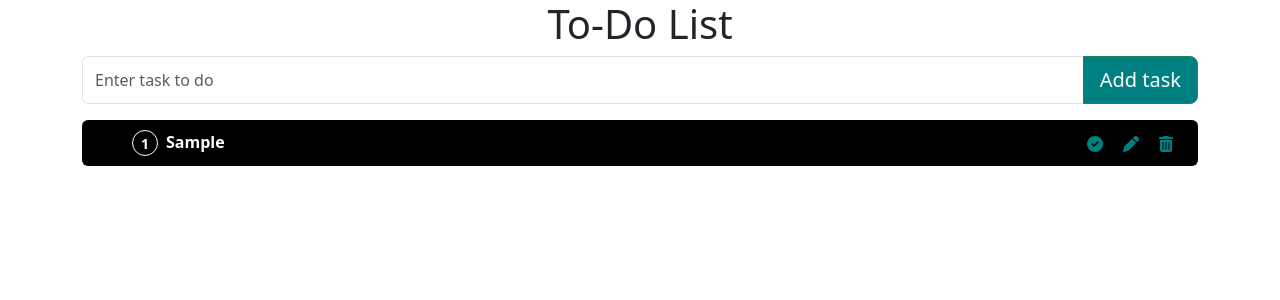
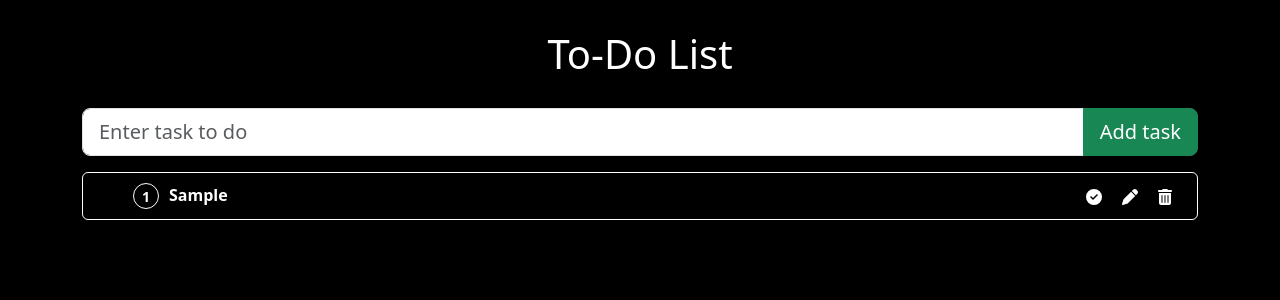
Before and after one commit to pesto-students/p7-mohammad-PotzarellaMozarella, a React (Create React App) app in the folder Week-9/to-do-list/: page / in a window 1280 px wide. Both pictures are taken after typing "Sample" into the empty fields and a click on the button "Add task". Shown: the top 300 px of the page. Built offline with nearby package versions, Linux system fonts and the light colour scheme.

Commit message:
Updated componenets, CSS styling and comments

```diff
--- a/Week-9/to-do-list/public/index.html
+++ b/Week-9/to-do-list/public/index.html
@@ -26,7 +26,7 @@
     -->
     <title>To do list</title>
   </head>
-  <body>
+  <body class="my-body">
     <noscript>You need to enable JavaScript to run this app.</noscript>
     <div id="root"></div>
     <!--
--- a/Week-9/to-do-list/src/App.css
+++ b/Week-9/to-do-list/src/App.css
@@ -1,10 +1,13 @@
-body {
-  background-color: darkblue;
+.my-body {
+  /* text-decoration: node; */
+  background-color: black;
   color: white;
 }
 .App {
   text-align: center;
-
+}
+.page-header {
+  margin: 30px;
 }
 .taskBg {
   background-color: black;
@@ -16,6 +19,7 @@ body {
   position: relative;
   font-weight: 600;
   color: white;
+  border: 1px solid white;
 }
 .taskBg .taskDetails{
   flex: 1;
@@ -24,7 +28,6 @@ body {
 .taskBg  .done .taskDetails{
   text-decoration: line-through;
   opacity: 0.3;
-
 }
 .taskNumber {
   color: white;
@@ -35,7 +38,7 @@ body {
   display: flex;
   text-align: center;
   font-size: 14px;
-  margin-right: 8px;
+  margin-right: 10px;
   align-items: center;
   justify-content: center;
 }
@@ -47,7 +50,6 @@ body {
   position: absolute;
   top: 25%;
   right: 15px;
-  /* transform: translate(-50%); */
   width: auto;
   display: inline-block;
 }
@@ -55,12 +57,18 @@ body {
   display: inline-block;
   margin: 0 10px 0 10px;
   cursor: pointer;
+  color: white;
+}
+.taskBg .iconsWrapper span:hover{
   color: teal;
 }
-.taskBg .iconsWrapper span:hover{
-  color: burlywood;
-}
-#button-addon2 {
+.taskBg .iconsWrapper span:focus{
+  color: white;
+ }
+ #btnUpdate #button-addon2{
   background-color: teal;
+ }
+ #btnCancel {
+  background-color: rgba(255, 0, 0, 0.334);
   color: white;
-}
+ }
--- a/Week-9/to-do-list/src/App.js
+++ b/Week-9/to-do-list/src/App.js
@@ -1,192 +1,123 @@
-import './App.css';
-import React, { useState } from 'react';
-import 'bootstrap/dist/css/bootstrap.min.css';
-import { FontAwesomeIcon } from '@fortawesome/react-fontawesome';
-import { faCircleCheck, faL, faPen, faTrashCan } from '@fortawesome/free-solid-svg-icons';
-import {taskInputForm} from './Components/Form';
+import './App.css'
+//react
+import React, { useState } from 'react'
+import 'bootstrap/dist/css/bootstrap.min.css'
+//components
+import AddTaskForm from './Components/AddTaskForm'
+import UpdateForm from './Components/UpdateForm'
+import ToDo from './Components/ToDo'
 
 function App() {
   //Tasks state (to do list)- Main state
   const [toDo, setToDo] = useState([
     //status of tasks: false = not completed, true = completed
     // {id: 1, title: "Task 1", status: false},
-    // {id: 2, title: "Task 2", status: false}
-  ]);
+  ])
 
   //Temporary states
   // newTask will hold temporary data to be added in task as new task
-  const [newTask, setnewTask] = useState('');
+  const [newTask, setnewTask] = useState('')
   // updateData will hold task that is being edited
-  const [updateData, setupdateData] = useState('');
+  const [updateData, setupdateData] = useState('')
 
   //Add task function
+  ///////////////////////////
   const addTask = () => {
-    //if there is a newTask we create 1) a newEntry object 2) setToDo with it 3) reset the newTask element
+    //if there is a newTask we create 1) a new entry object 2) setToDo with it 3) reset the newTask element
     if(newTask){
-      let num = toDo.length + 1;
-      let newEntry = {id: num, title: newTask, status: false}
-      setToDo([...toDo, newEntry]);
-      setnewTask('');
+      let num = toDo.length + 1
+      setToDo([...toDo, {id: num, title: newTask, status: false}])
+      setnewTask('')
     }
   }
 
   //Delete task function
+   ///////////////////////////
   const deleteTask = (id) => {
-    let newTasks = toDo.filter(task => task.id != id)
-    setToDo(newTasks);
+    // filtering out the record with id to be deleted in todos
+    setToDo(toDo.filter(task => task.id != id))
   }
 
   //Mark completed task function
+   ///////////////////////////
   const markDone = (id) => {
-    //toggle the status between true and false
-    let newTask = toDo.map(task => {
-      if(task.id === id) {
-        return (
-          {...task, status: !task.status}
+    //toggle the status between true and false status if the id is found in the todos list
+    setToDo(toDo.map(
+      task => task.id === id
+      ? ({...task, status: !task.status})
+      : (task)
+      )
     )
   }
-    return task;
+
+  //Change holder for update function
+   ///////////////////////////
+  const changeHolder = (e) => {
+    //takes the task as event from edit icon and updates the value to input form for update
+    //updateData input used to extract event target value for title for change
+    //task object updated
+    setupdateData({
+      ...updateData,
+      title: e.target.value
     })
-    setToDo(newTask);
   }
 
     //Update task function
+   ///////////////////////////
    const updateTask = () => {
     //filters out the task with the same ID as coming via updateData
-    let filterRecords = [...toDo].filter(task => task.id !== updateData.id);
-    //create a new object with all updated records
-    let updatedObject = [...filterRecords, updateData];
-    //change the previous ToDo state to new updated object of records
-    setToDo(updatedObject);
+    let removeOldRecord = [...toDo].filter(task => task.id !== updateData.id)
+    ////change the previous ToDo state to new updated object of records
+    setToDo([
+        ...removeOldRecord,
+        updateData
+    ])
     //clear temp state
-    setupdateData('');
+    setupdateData('')
   }
 
+
   //Cancel update task function
+   ///////////////////////////
    const cancelUpdate = () => {
     //clears the temp state
-    setupdateData('');
-  }
-
-  //Change task for update function
-  const changeTask = (e) => {
-    //takes the task as event from edit icon and updates the value to input form for update
-    //updateData input used to extract id and event target value for title
-    //status updated depending on its given status
-    let newEntry = {
-      id: updateData.id,
-      title: e.target.value,
-      status: updateData.status ? true : false
-    }
-    //updated entru added to setUpdateData
-    setupdateData(newEntry);
+    setupdateData('')
   }
 
   return (
     <div className="container App">
+
       {/* Title */}
-      <h1>To-Do List</h1>
-
-
+      <h1 className='page-header'>To-Do List</h1>
 
       {/* Based on updateData existing, i.e edit icon being clicked either of the Forms will render */}
       {updateData ? (
-    <>
-    {/* Forms to add & update tasks to-do */}
-      <div className="input-group mb-3">
-        <input
-        type="text"
-          className="form-control mx-2"
-          placeholder="Pick a task to edit"
-          value= { updateData && updateData.title }
-          onChange={ (e) => changeTask(e)}
+      <UpdateForm
+          updateData={updateData}
+          changeHolder={changeHolder}
+          updateTask={updateTask}
+          cancelUpdate={cancelUpdate}
         />
-        <div className="col-auto">
-          <button
-            className="btn btn-lg btn-success mr-20"
-            onClick={updateTask}
-            >
-            Update task
-          </button>
-          <button
-            className="btn btn-lg btn-warning mx-2"
-            onClick={cancelUpdate}
-            type="button" >
-            Cancel
-          </button>
-        </div>
-      </div>
-    </>
       ) : (
-    <>
-      {/* Form to add tasks to-do */}
-      <div className="input-group mb-3">
-        <input type="text"
-          className="form-control"
-          placeholder="Enter task to do"
-          value= {newTask}
-          onChange= {(e) => {setnewTask(e.target.value)}}
+        <AddTaskForm
+          newTask={newTask}
+          setnewTask={setnewTask}
+          addTask={addTask}
         />
-        <button className="btn btn-lg btn-success"
-          type="button"
-          id="button-addon2"
-          onClick={addTask}>
-          Add task
-        </button>
-      </div>
-    </>
       )}
-
 
       {/*To display message if to do list is empty */}
       { toDo && toDo.length ? '' : 'No tasks added yet'}
 
       {/*To sort the tasks by index and display */}
-      { toDo && toDo
-        .sort((a,b) => a.id > b.id ? 1 : -1)
-        .map((task, index) => {
-          return (
-            <React.Fragment key= {task.id}>
-              <div className='col taskBg'>
-                <div className={task.status ? 'done' : ''}>
-                  <span className='taskNumber'>{index + 1}</span>
-                  <span className='taskDetails'>{task.title}</span>
+      <ToDo
+        toDo= {toDo}
+        markDone= {markDone}
+        setupdateData= {setupdateData}
+        deleteTask= {deleteTask}
+      />
     </div>
-
-                <div className='iconsWrapper'>
-                  <span title='Mark done'
-                    onClick={() => {markDone(task.id)}}>
-                    <FontAwesomeIcon icon={faCircleCheck} />
-                  </span>
-
-                  {/* If the task status is false (not completed) only then show edit option */}
-                  {task.status ? null : (
-                    <span title='Edit'
-                      onClick={() => {setupdateData({
-                        id: task.id,
-                        title: task.title,
-                        status: task.status ? true : false
-                      })}}
-                    >
-                      <FontAwesomeIcon icon={faPen} />
-                    </span>)}
-
-                  <span title='Delete'
-                    onClick={() => {deleteTask(task.id)}}>
-                    <FontAwesomeIcon icon={faTrashCan} />
-                  </span>
-                </div>
-              </div>
-            </React.Fragment>
     )
-        })
   }
 
-
-
-
-    </div>
-  );
-}
-
-export default App;
+export default App
--- /dev/null
+++ b/Week-9/to-do-list/src/Components/AddTaskForm.jsx
@@ -0,0 +1,26 @@
+function AddTaskForm({newTask, setnewTask, addTask}) {
+  return (
+    <>
+    {/* Add new tasks */}
+      <div className="input-group mb-3">
+        <input
+          type="text"
+          className="form-control form-control-lg"
+          placeholder="Enter task to do"
+          value= {newTask}
+          onChange= {(e) => { setnewTask(e.target.value)}}
+        />
+        <button
+          className="btn btn-lg btn-success"
+          type="button"
+          id="button-addon2"
+          onClick={addTask}>
+          Add task
+        </button>
+      </div>
+    </>
+
+  )
+}
+
+export default AddTaskForm
--- /dev/null
+++ b/Week-9/to-do-list/src/Components/ToDo.jsx
@@ -0,0 +1,48 @@
+import React from 'react';
+import { FontAwesomeIcon } from '@fortawesome/react-fontawesome';
+import { faCircleCheck, faL, faPen, faTrashCan } from '@fortawesome/free-solid-svg-icons';
+
+function ToDo({toDo, markDone, setupdateData, deleteTask}) {
+    return (
+        <>
+        {/* Adds To Dos by sorting them in order of index, displays id and title, and shows icons for marking done, edit or deleting todos */}
+            { toDo && toDo
+            .sort((a,b) => a.id > b.id ? 1 : -1)
+            .map((task, index) => {
+              return (
+                <React.Fragment key= {task.id}>
+                  <div className='col taskBg'>
+                    <div className={task.status ? 'done' : ''}>
+                      <span className='taskNumber'>{index + 1}</span>
+                      <span className='taskDetails'>{task.title}</span>
+                    </div>
+
+                    <div className='iconsWrapper'>
+                      <span title='Mark done'
+                        onClick={() => {markDone(task.id)}}>
+                        <FontAwesomeIcon icon={faCircleCheck} />
+                      </span>
+
+                      {/* If the task status is false (not completed) only then show edit option */}
+                      {task.status ? null : (
+                        <span title='Edit'
+                          onClick={() => {setupdateData(task)}}
+                        >
+                          <FontAwesomeIcon icon={faPen} />
+                        </span>)}
+
+                      <span title='Delete'
+                        onClick={() => {deleteTask(task.id)}}>
+                        <FontAwesomeIcon icon={faTrashCan} />
+                      </span>
+                    </div>
+                  </div>
+                </React.Fragment>
+              )
+            })
+        }
+        </>
+    )
+}
+
+export default ToDo
--- /dev/null
+++ b/Week-9/to-do-list/src/Components/UpdateForm.jsx
@@ -0,0 +1,35 @@
+function updateForm({updateData, changeHolder, updateTask, cancelUpdate}) {
+    return (
+        <>
+        {/* Update Tasks- edit, update edit and cancel edit */}
+        <div className="input-group mb-3">
+            <input
+            type="text"
+              className="form-control mx-2"
+              placeholder="Pick a task to edit"
+              value= { updateData && updateData.title }
+              onChange={ (e) => changeHolder(e)}
+            />
+            <div className="col-auto">
+              <button
+                className="btn btn-lg btn-success mr-20"
+                id= "btnUpdate"
+                onClick={updateTask}
+                >
+                Update task
+              </button>
+              <button
+                className="btn btn-lg btn-warning mx-2"
+                id= "btnCancel"
+                onClick={cancelUpdate}
+                type="button" >
+                Cancel
+              </button>
+            </div>
+          </div>
+        </>
+    )
+}
+
+
+export default updateForm
```
Lines whose indentation alone changed are shown as unchanged.
